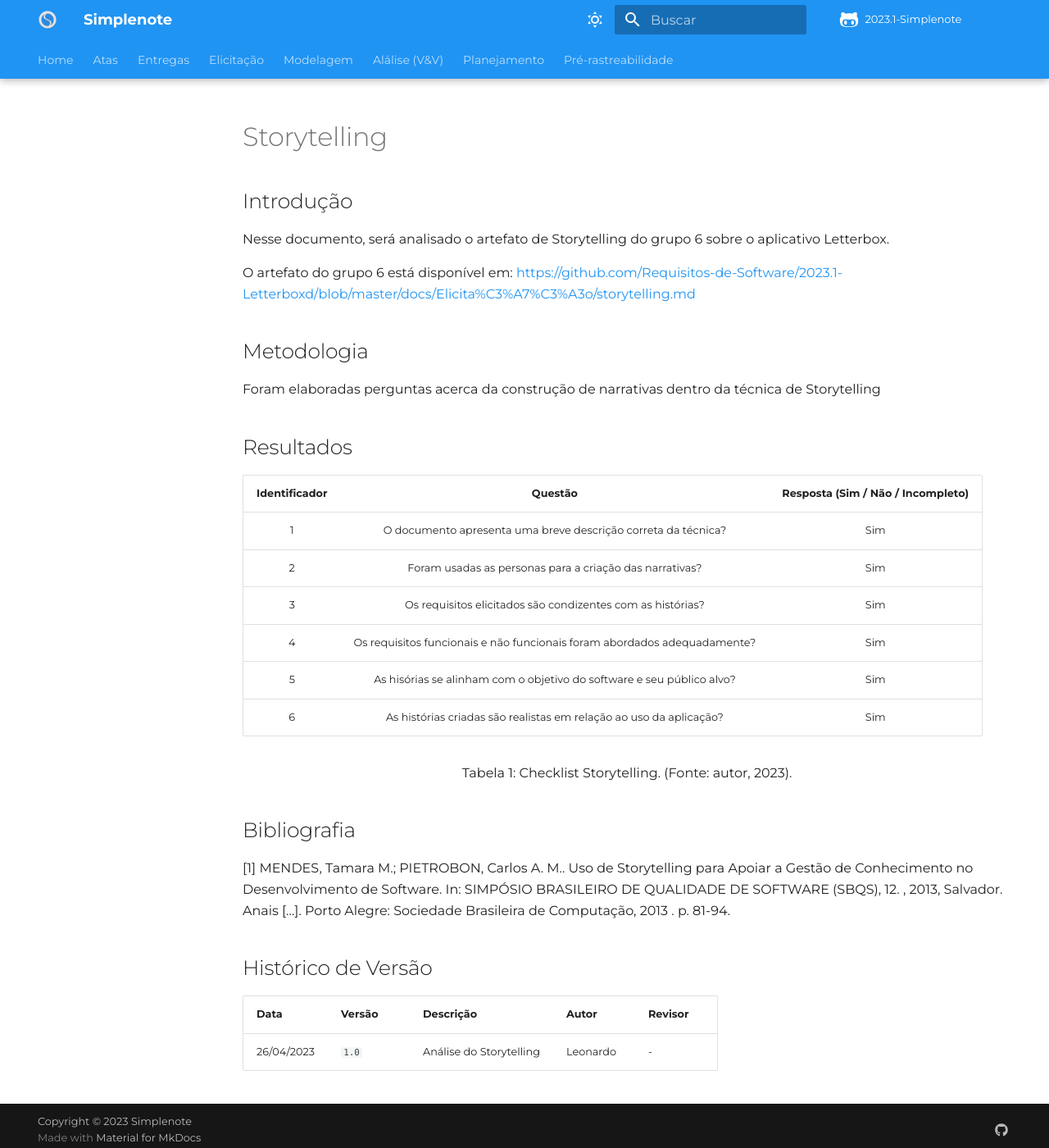
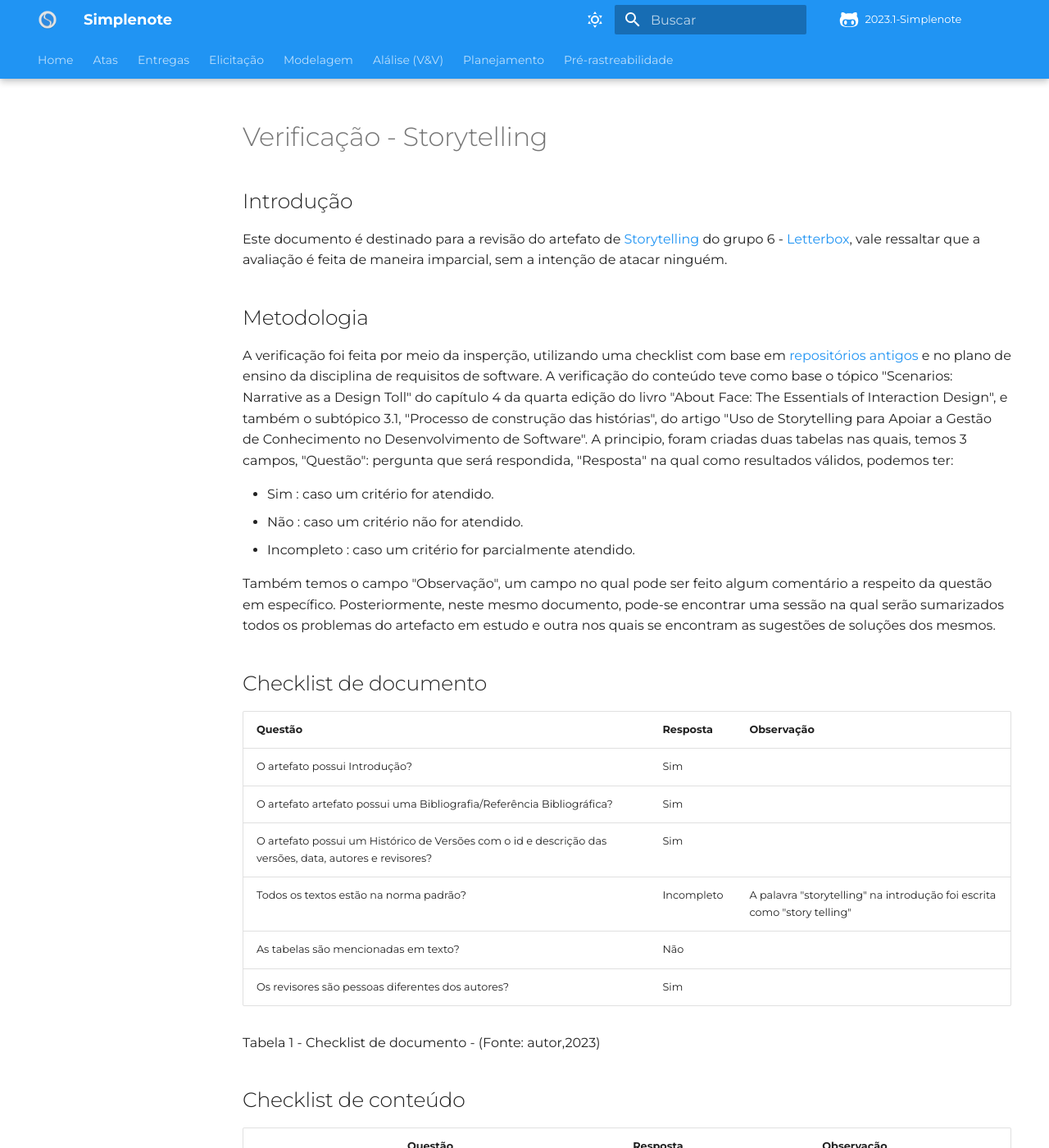
Before and after one commit to Requisitos-de-Software/2023.1-Simplenote, an MkDocs documentation site: the page built from docs/analise/elicitacao/storytelling.md, in a window 1280 px wide and 1400 px high. Shown: the whole window at 82% size. Built offline with MkDocs 1.6.1 and Material for MkDocs 9.7.7, drawn with Linux system fonts in a browser that asks for light colours; some web fonts are replaced; comment, search, counter and statistics services are not loaded; some of the changed text lies outside the part shown.

Commit message:
#62 adequação ao template storytelling.md

```diff
--- a/docs/analise/elicitacao/storytelling.md
+++ b/docs/analise/elicitacao/storytelling.md
@@ -1,37 +1,62 @@
-# Storytelling
+# Verificação - Storytelling
 
 ## Introdução
 
-Nesse documento, será analisado o artefato de Storytelling do grupo 6 sobre o aplicativo Letterbox.
-
-O artefato do grupo 6 está disponível em: <https://github.com/Requisitos-de-Software/2023.1-Letterboxd/blob/master/docs/Elicita%C3%A7%C3%A3o/storytelling.md>
+Este documento é destinado para a revisão do artefato de [Storytelling](<https://github.com/Requisitos-de-Software/2023.1-Letterboxd/blob/master/docs/Elicita%C3%A7%C3%A3o/storytelling.md>) do grupo 6 - [Letterbox](https://github.com/Requisitos-de-Software/2023.1-Letterboxd), vale ressaltar que a avaliação é feita de maneira imparcial, sem a intenção de atacar ninguém.
 
 ## Metodologia
 
-Foram elaboradas perguntas acerca da construção de narrativas dentro da técnica de Storytelling
+A verificação foi feita por meio da insperção, utilizando uma checklist com base em [repositórios antigos](https://github.com/Requisitos-de-Software) e no plano de ensino da disciplina de requisitos de software. A verificação do conteúdo teve como base o tópico "Scenarios: Narrative as a Design Toll" do capítulo 4 da quarta edição do livro "About Face: The Essentials of Interaction Design", e também o subtópico 3.1, "Processo de construção das histórias",  do artigo "Uso de Storytelling para Apoiar a Gestão de Conhecimento no Desenvolvimento de Software". A principio, foram criadas duas tabelas nas quais, temos 3 campos, "Questão": pergunta que será respondida, "Resposta" na qual como resultados válidos, podemos ter:
 
-## Resultados
+- Sim : caso um critério for atendido.
+- Não : caso um critério não for atendido.
+- Incompleto : caso um critério for parcialmente atendido.
 
-| Identificador |                                       Questão                                       | Resposta (Sim / Não / Incompleto) |
-| :-----------: | :---------------------------------------------------------------------------------: | :-------------------------------: |
-|       1       |     O documento apresenta uma breve descrição correta da técnica?           |       Sim                |
-|       2       |              Foram usadas as personas para a criação das narrativas?        |       Sim                |
-|       3       |  Os requisitos elicitados são condizentes com as histórias?                 |       Sim                |
-|       4       |    Os requisitos funcionais e não funcionais foram abordados adequadamente? |       Sim                |
-|       5       | As hisórias se alinham com o objetivo do software e seu público alvo?       |       Sim                |
-|       6       | As histórias criadas são realistas em relação ao uso da aplicação?          |       Sim                |
+Também temos o campo "Observação", um campo no qual pode ser feito algum comentário a respeito da questão em específico. Posteriormente, neste mesmo documento, pode-se encontrar uma sessão na qual serão sumarizados todos os problemas do artefacto em estudo e outra nos quais se encontram as sugestões de soluções dos mesmos.
 
-<div style="text-align: center">
-<p>
-Tabela 1: Checklist Storytelling. (Fonte: autor, 2023).
-</p>
-</div>
+## Checklist de documento
+|Questão|Resposta|Observação|
+|-------|--------|----------|
+|O artefato possui Introdução?                                                                                |    Sim    |          |
+|O artefato artefato possui uma Bibliografia/Referência Bibliográfica?                                        |   Sim     |          |
+|O artefato possui um Histórico de Versões com o id e descrição das versões, data, autores e revisores?       |    Sim    |          |
+|Todos os textos estão na norma padrão?                                                                       |   Incompleto     |   A palavra "storytelling" na introdução foi escrita como "story telling"       |
+|As tabelas são mencionadas em texto?                                                                         |    Não    |          |
+|Os revisores são pessoas diferentes dos autores?                                                             |    Sim    |          |
+
+Tabela 1 - Checklist de documento - (Fonte: autor,2023)
+
+
+## Checklist de conteúdo
+
+| Questão                                                                  | Resposta | Observação |
+| :----------------------------------------------------------------------: | :------: | :--------: |
+| O documento apresenta uma breve descrição correta da técnica?            |  Sim    | Recomendo escrever algumas vantagens do uso do storytelling |
+| Foram usadas as personas para a criação das narrativas?                  | Sim      |  |
+| Os requisitos elicitados são condizentes com as histórias?               | Sim      |  |
+| Os requisitos funcionais e não funcionais foram abordados adequadamente? | Sim      |  |
+| As hisórias se alinham com o objetivo do software e seu público alvo?    | Sim      |  |
+| As histórias criadas são realistas em relação ao uso da aplicação?       | Sim      |  |
+
+Tabela 2: Checklist de conteúdo. (Fonte: autor, 2023).
+
+## Problemas encontrados
+
+Os problemas encontrados não refletem uma falta de domínio do conteúdo. Vale-se destacar que, apesar das narrativas descreverem muito bem o momento do uso da aplicação, há informações ausentes sobre como o personagem principal chegou na situação do uso do aplicativo, e suas opiniões sobre a aplicação.
+
+## Sugestões
+Uma sugestão para as narrativas construídas seria desenvolver mais os personagens e suas rotinas. As histórias apresentadas mostram apenas o momento em que a aplicação é usada, sem muitas informações sobre o que levou ao seu uso. Tente explorar características mais particulares dos personagens (as opiniões deles sobre a aplicação), e também o que levou eles a usar esse aplicativo em específico (se descobriram por conta, ou se indicaram).
+
+Outra sugestão é trazer mais informações sobre o storytelling na introdução além da definição da técnica (especialmente as vantagens).
 
 ## Bibliografia
 
-[1] MENDES, Tamara M.; PIETROBON, Carlos A. M.. Uso de Storytelling para Apoiar a Gestão de Conhecimento no Desenvolvimento de Software. In: SIMPÓSIO BRASILEIRO DE QUALIDADE DE SOFTWARE (SBQS), 12. , 2013, Salvador. Anais [...]. Porto Alegre: Sociedade Brasileira de Computação, 2013 . p. 81-94.
+[1] COOPER, Alan et al. About Face: The Essentials of Interaction Design. 4. ed. Indianapolis: John Wiley & Sons, Inc., 2014. p. 102-106
+
+[2] MENDES, Tamara M. Uso de Storytelling para Apoiar a Gestão de Conhecimento no Desenvolvimento de Software. SBC OPEN LIB.
 
 ## Histórico de Versão
 | Data | Versão | Descrição | Autor | Revisor |
 | ---- | ------ | --------- | ----- | ------- |
-| 26/04/2023 | `1.0`  | Análise do Storytelling | Leonardo | - |
+| 26/05/2023 | `1.0`  | Análise do Storytelling | Leonardo | - |
+| 09/06/2023 | `1.1` | Adequação ao template | Leonardo | - |
```
